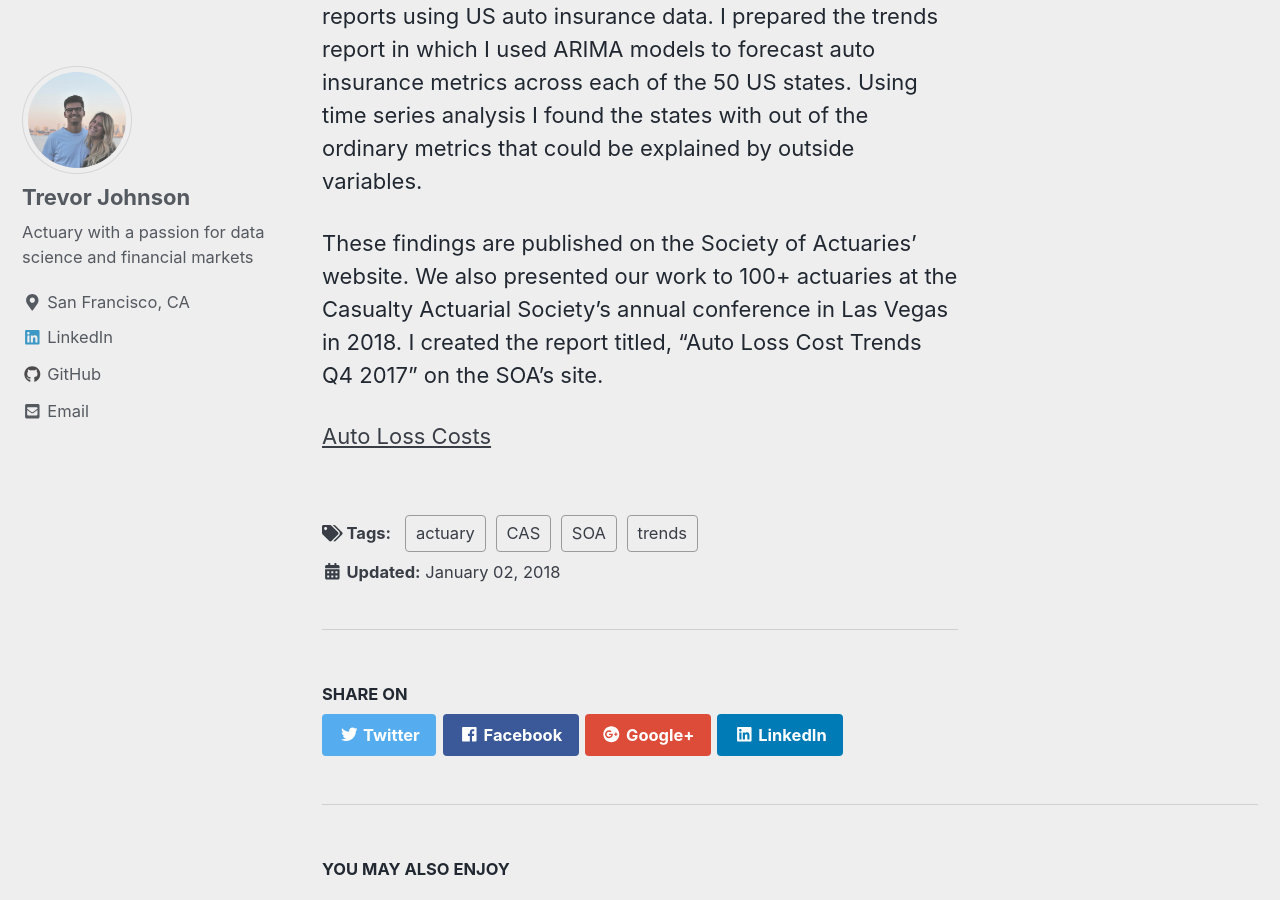
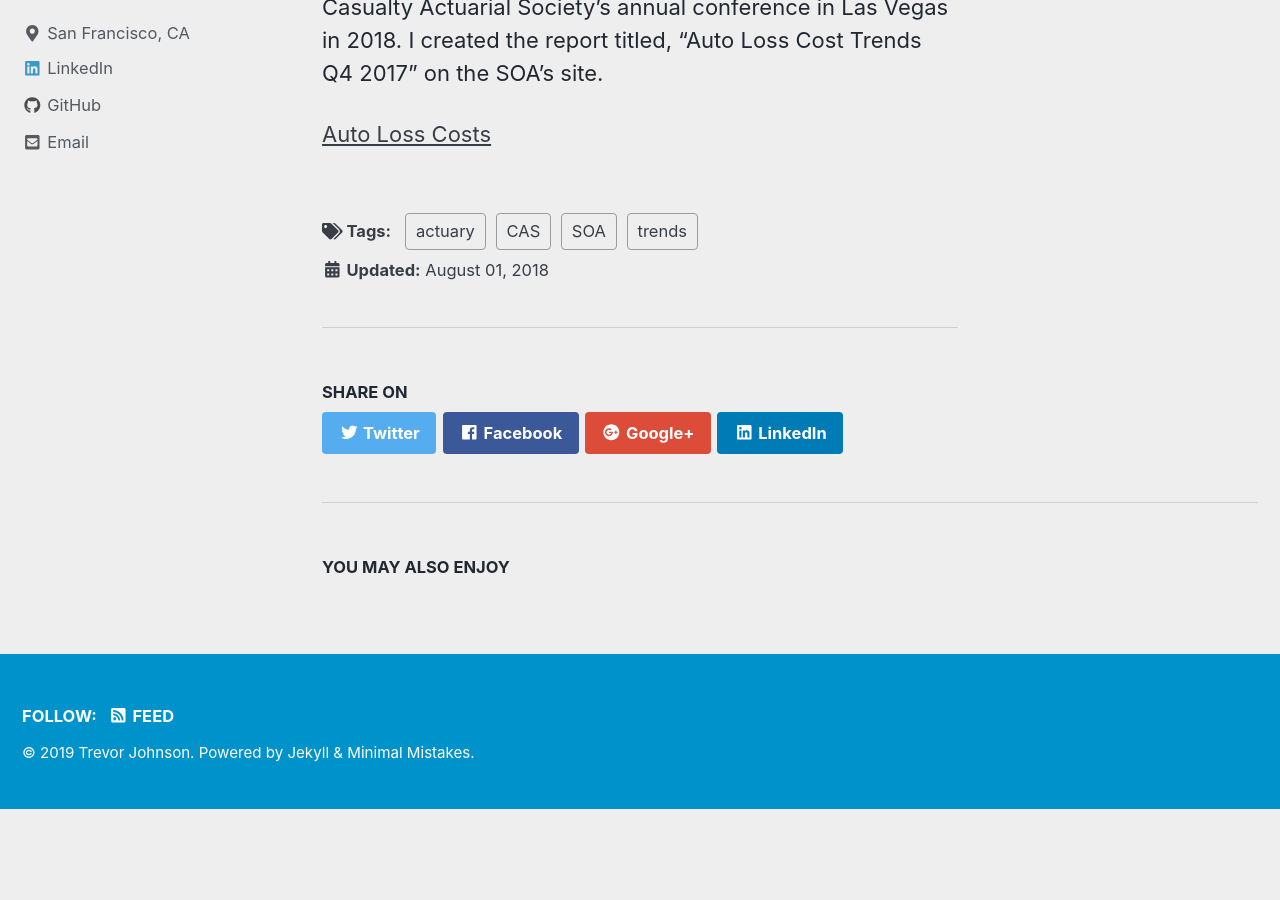
Before and after one commit to trevor-johnson/tpjohnson.github.io, a Jekyll site: the page built from _posts/2018-8-1-AutoInsurance.md, in a window 1280 px wide and 900 px high, scrolled down 1193 px. Built offline with Jekyll 4.4.1, drawn with Linux system fonts in a browser that asks for light colours; cached includes are drawn as plain includes; nearby versions of some CDN libraries; after the commit the page ends 2001 px from its top, so only the background shows below that; part of the change alters nothing that is shown.

```diff
--- a/_posts/2018-1-1-testPost.md
+++ b/_posts/2018-8-1-AutoInsurance.md
@@ -1,9 +1,9 @@
 ---
 title: "Auto Insurance Trend Analysis"
-date: 2018-1-2
+date: 2018-8-1
 tags: [SOA, CAS, actuary, trends]
 header:
-    image: "/images/trendSnippet.JPG"
+    image: "/images/trend.JPG"
 excerpt: "Trend analysis for the SOA"
 ---
 
```
Also changed, not shown: images/trend.JPG (added).
